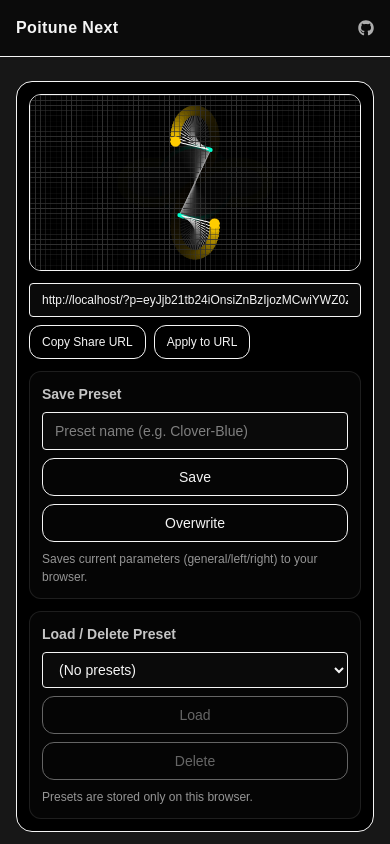
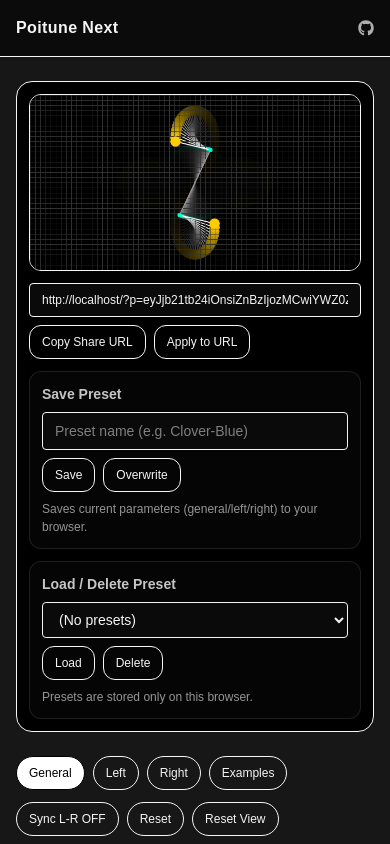
Before and after one commit to mbinou/poitune-next, a Next.js app: page / in a window 390 px wide. Shown: the top 844 px of the page. Built offline with nearby package versions, Linux system fonts and the light colour scheme.

Commit message:
update: fix smartphone ui

```diff
--- a/src/app/page.tsx
+++ b/src/app/page.tsx
@@ -467,7 +467,6 @@
             <div className="flex flex-col gap-2 rounded-xl border border-white/10 bg-neutral-950/50 p-3">
               <div className="text-sm font-semibold opacity-80 sm:text-xs">Save Preset</div>
 
-              {/* モバイル=縦積み / sm+=横並び */}
               <div className="flex flex-col gap-2 sm:flex-row sm:items-center">
                 <input
                   className="min-w-0 flex-1 rounded border bg-neutral-950 px-3 py-2 text-sm sm:text-xs"
@@ -475,15 +474,15 @@
                   value={presetName}
                   onChange={(e) => setPresetName(e.target.value)}
                 />
-                <div className="flex flex-col gap-2 sm:flex-row">
+                <div className="flex flex-wrap gap-2 sm:flex-nowrap">
                   <button
-                    className="w-full rounded-xl border px-3 py-2 text-sm hover:cursor-pointer sm:w-auto sm:text-xs"
+                    className="rounded-xl border px-3 py-2 text-xs whitespace-nowrap hover:cursor-pointer"
                     onClick={() => savePreset(presetName, false)}
                   >
                     Save
                   </button>
                   <button
-                    className="w-full rounded-xl border px-3 py-2 text-sm hover:cursor-pointer sm:w-auto sm:text-xs"
+                    className="rounded-xl border px-3 py-2 text-xs whitespace-nowrap hover:cursor-pointer"
                     onClick={() => savePreset(presetName, true)}
                   >
                     Overwrite
@@ -502,7 +501,6 @@
                 Load / Delete Preset
               </div>
 
-              {/* モバイル=縦積み / sm+=横並び */}
               <div className="flex flex-col gap-2 sm:flex-row sm:items-center">
                 <select
                   className="min-w-0 flex-1 rounded border bg-neutral-950 px-3 py-2 pr-8 text-sm sm:text-xs"
@@ -517,17 +515,17 @@
                   ))}
                 </select>
 
-                <div className="flex flex-col gap-2 sm:flex-row">
+                <div className="flex flex-wrap gap-2 sm:flex-nowrap">
                   <button
                     disabled={!selectedPreset}
-                    className="w-full rounded-xl border px-3 py-2 text-sm hover:cursor-pointer disabled:opacity-40 sm:w-auto sm:text-xs"
+                    className="rounded-xl border px-3 py-2 text-xs whitespace-nowrap hover:cursor-pointer"
                     onClick={() => selectedPreset && loadPreset(selectedPreset)}
                   >
                     Load
                   </button>
                   <button
                     disabled={!selectedPreset}
-                    className="w-full rounded-xl border px-3 py-2 text-sm hover:cursor-pointer disabled:opacity-40 sm:w-auto sm:text-xs"
+                    className="rounded-xl border px-3 py-2 text-xs whitespace-nowrap hover:cursor-pointer"
                     onClick={() => selectedPreset && deletePreset(selectedPreset)}
                   >
                     Delete
```
